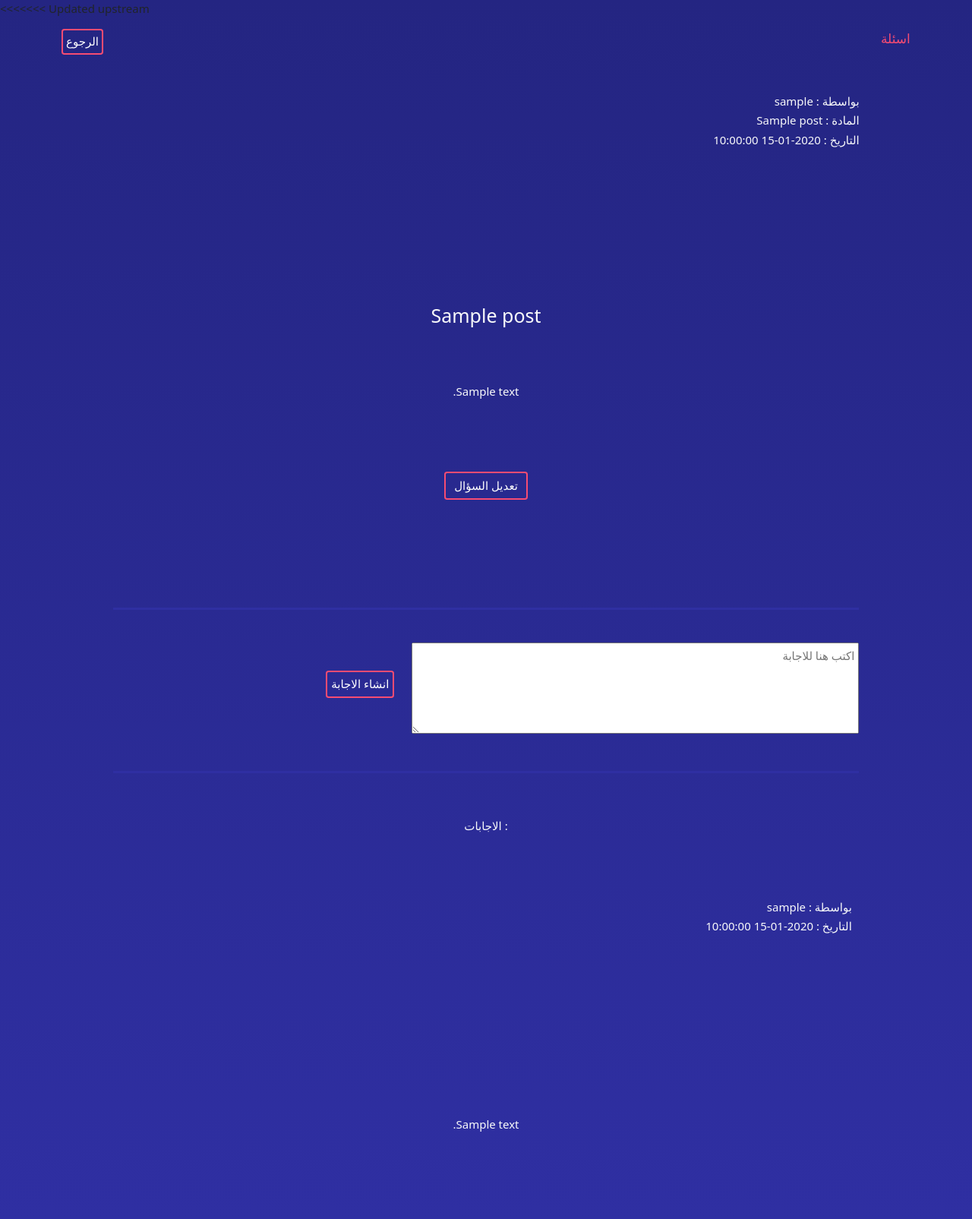
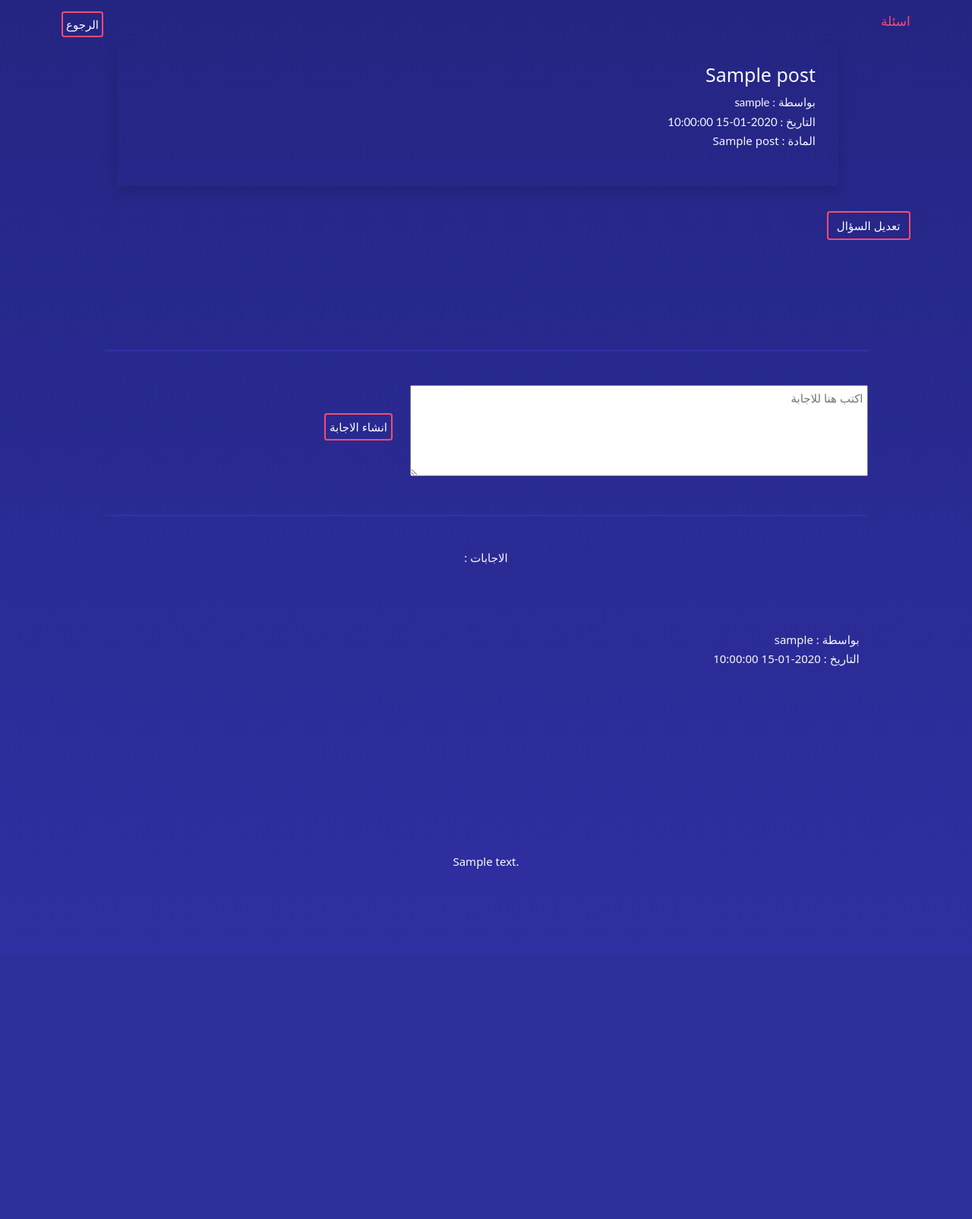
Before and after one commit to kasdo770/AskMe, a Flask app: page /view-post/1 in a window 1280 px wide. Shown: the whole page at 76% size. After the commit the page ends 1144 px from the top, so only its background shows below. Run offline with Flask 2, Linux system fonts and the light colour scheme; a user stored in the database is signed in; tables that the repository leaves empty hold one stand-in row (values such as "Sample post"); some libraries are stand-ins or nearby versions.

Commit message:
Update ViewPost phase 1

```diff
--- a/website/templates/ViewPost.html
+++ b/website/templates/ViewPost.html
@@ -62,6 +62,21 @@
          .closebtn:hover {
            color: black;
          }
+         .margin-box{
+          text-align: right;
+          width:150%;
+     }
+     .right{
+         float: right;
+     }
+     .text{
+            text-align: right;
+            font-family: 'Gill Sans', 'Gill Sans MT', Calibri, 'Trebuchet MS', sans-serif;
+            font-size: 20px;
+            font-weight: bold;
+            border: none;
+            width: 100%;
+        }
          </style>
          {% with messages = get_flashed_messages(with_categories=true) %} {% if
            messages %} {% for category, message in messages %}
@@ -91,7 +106,7 @@
 
                                                                               <!--Top Nav-->
 
-<<<<<<< Updated upstream
+
     <nav class="navbar navbar-light bg-light mt-2" id="navbar">
     <div class="container">
         <a href="/mainpage" class="btn btn-primary  text-size-2 p-1" id="back" >الرجوع</a>
@@ -102,20 +117,34 @@
     </nav>
     <div dir="rtl" class="container">
 
-                                                                                <!--user's info-->
-        <div class="info text-light">
-            <h6>بواسطة : {{post.user.username}}</h6>
-            <h6>المادة : {{post.subject}} </h6>
-            <h6>التاريخ : {{post.datetime}}</h6>
+
+
+        <!--user's info-->
+        <div class="container margin-box">
+            <div class="row d-flex justify-content-center">
+                <div class="col-md-10 margin pt-1 shadow">
+                        <div class="col-sm-4 box-color rounded-left right">
+                                <div class="info text-light">
+                                    <h5 id="title" dir="rtl">{{post.title}}</h5>
+
+                                    <div class="col-sm-10 text">
+                                        <h6>بواسطة : {{post.user.username}}</h6>
+                                        <h6>التاريخ : {{post.datetime}}</h6>
+                                    </div>
+
+                                    <h6>المادة : {{post.subject}} </h6>
+
+                                </div>
+
+                        </div>
+                </div>
+            </div>
         </div>
                                                                                 <!--The Question + Comment field-->
-    <div class="container">
-        <div class="d-flex align-items-center justify-content-center flex-column text-light text-break">
-            <h5 id="title">{{post.title}}</h5>
-            <h6 id="details" dir="rtl">{{post.description}}
-            </h6>
 
+            {% if current_user.id == post.user.id%}
             <a href="/update-post/{{post.id}}" class="btn btn-primary edit" id="back" style="margin-top: 3%;">تعديل السؤال</a>
+            {%endif%}
             <div class="container">
                     <form method="POST">
                         <div class="d-flex mx-5 align-items-center flex-row inputparent">
```
